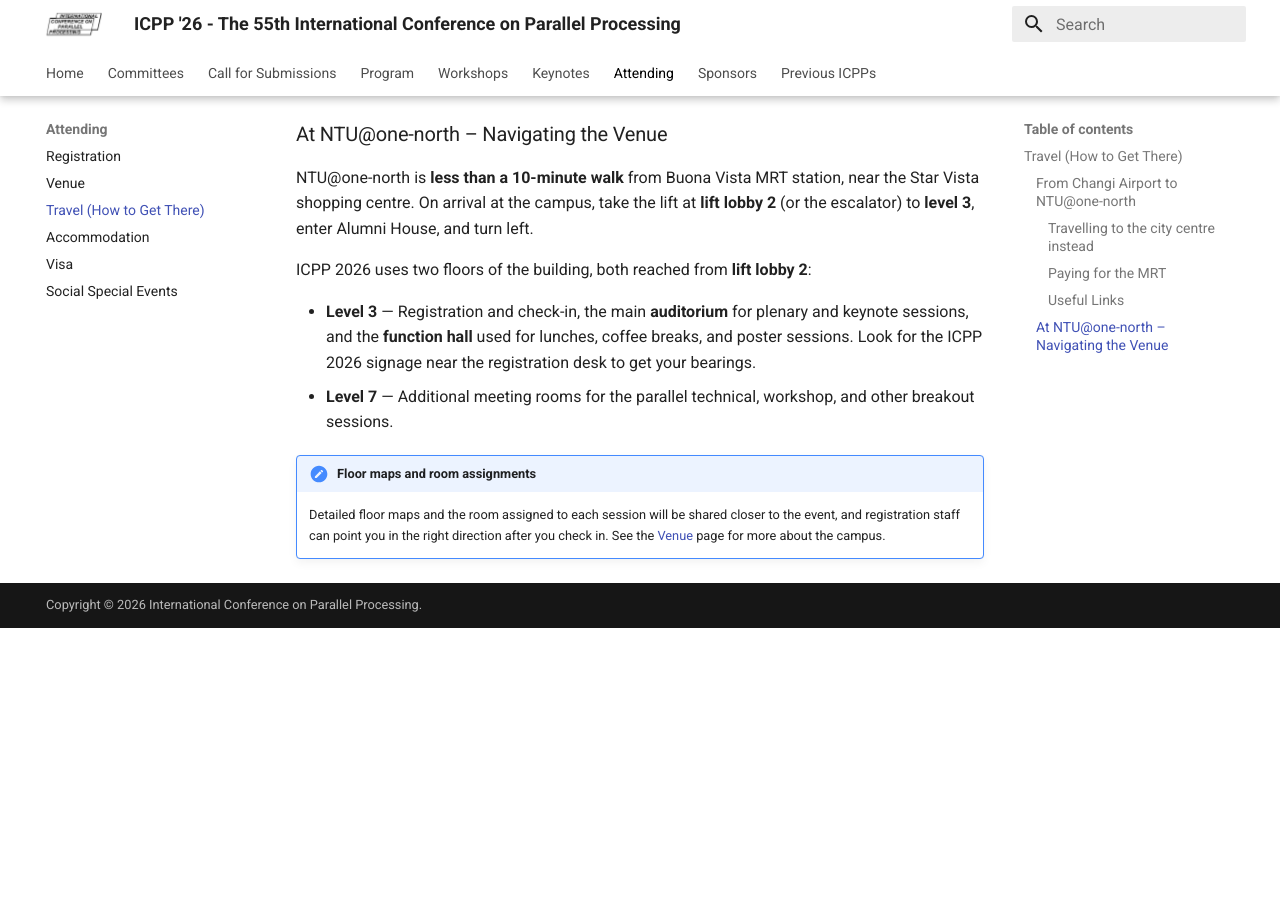
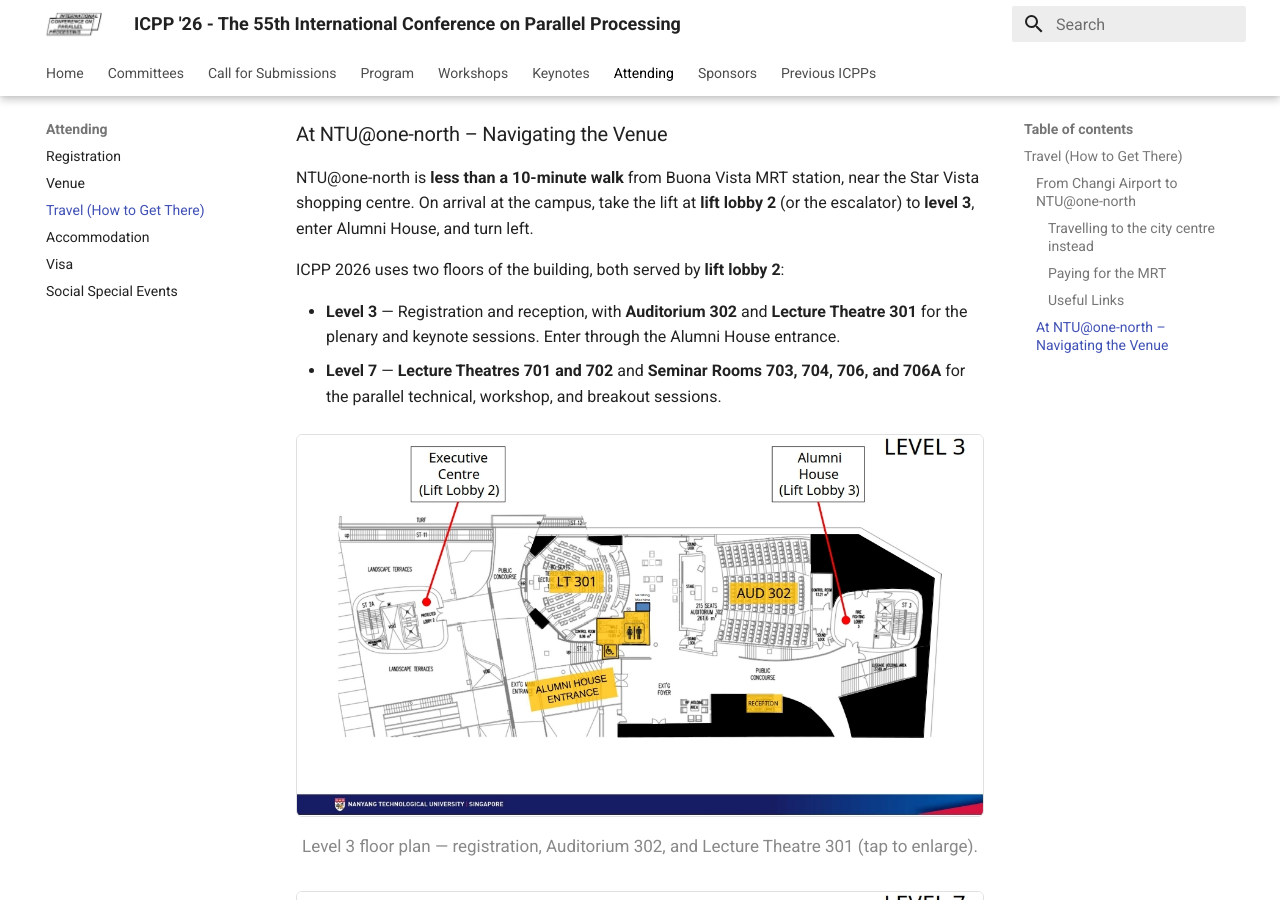
Before and after one commit to icpp2026/icpp2026.github.io, an MkDocs documentation site: the page built from docs/travel.md, in a window 1280 px wide and 900 px high, scrolled down 2388 px. Built offline with MkDocs 1.6.1 and Material for MkDocs 9.7.7, drawn with Linux system fonts in a browser that asks for light colours; comment, search, counter and statistics services are not loaded; before the commit the page ends 3016 px from its top, so only the background shows below that; some of the changed text lies outside the part shown.

Commit message:
docs: add NTU@one-north level 3 and level 7 floor maps to Travel page
Add the venue floor plans under the Level 3 / Level 7 descriptions in the
"Navigating the Venue" section, each with a caption and click-to-enlarge,
and reference the actual room labels (Auditorium 302, LT 301, LT 701/702,
SR 703/704/706/706A).

Co-Authored-By: Claude Opus 4.8 (1M context) <noreply@anthropic.com>
Claude-Session: https://claude.ai/code/session_01GFSYDrAmhEhuhe9QaC2Zbp

```diff
--- a/docs/travel.md
+++ b/docs/travel.md
@@ -55,10 +55,16 @@ Single MRT trips typically cost around **S$1–2**. Foreign-issued Mastercard an
 
 NTU@one-north is **less than a 10-minute walk** from Buona Vista MRT station, near the Star Vista shopping centre. On arrival at the campus, take the lift at **lift lobby 2** (or the escalator) to **level 3**, enter Alumni House, and turn left.
 
-ICPP 2026 uses two floors of the building, both reached from **lift lobby 2**:
+ICPP 2026 uses two floors of the building, both served by **lift lobby 2**:
 
-- **Level 3** — Registration and check-in, the main **auditorium** for plenary and keynote sessions, and the **function hall** used for lunches, coffee breaks, and poster sessions. Look for the ICPP 2026 signage near the registration desk to get your bearings.
-- **Level 7** — Additional meeting rooms for the parallel technical, workshop, and other breakout sessions.
+- **Level 3** — Registration and reception, with **Auditorium 302** and **Lecture Theatre 301** for the plenary and keynote sessions. Enter through the Alumni House entrance.
+- **Level 7** — **Lecture Theatres 701 and 702** and **Seminar Rooms 703, 704, 706, and 706A** for the parallel technical, workshop, and breakout sessions.
 
-!!! note "Floor maps and room assignments"
-    Detailed floor maps and the room assigned to each session will be shared closer to the event, and registration staff can point you in the right direction after you check in. See the [Venue](venue.md) page for more about the campus.
+[![NTU@one-north level 3 floor plan](assets/imgs/venue_maps_L3.jpg){ style="width:100%;max-width:760px;display:block;margin:1.25rem auto 0.25rem;border:1px solid rgba(0,0,0,0.12);border-radius:6px" }](assets/imgs/venue_maps_L3.jpg){:target="_blank"}
+<p style="text-align:center;font-size:0.85rem;color:#888;margin:0 0 1.5rem;">Level 3 floor plan — registration, Auditorium 302, and Lecture Theatre 301 (tap to enlarge).</p>
+
+[![NTU@one-north level 7 floor plan](assets/imgs/venue_maps_L7.jpg){ style="width:100%;max-width:760px;display:block;margin:0 auto 0.25rem;border:1px solid rgba(0,0,0,0.12);border-radius:6px" }](assets/imgs/venue_maps_L7.jpg){:target="_blank"}
+<p style="text-align:center;font-size:0.85rem;color:#888;margin:0;">Level 7 floor plan — Lecture Theatres 701/702 and Seminar Rooms 703/704/706/706A (tap to enlarge).</p>
+
+!!! note "Room assignments"
+    The room assigned to each session will be confirmed closer to the event, and registration staff can point you in the right direction after you check in. See the [Venue](venue.md) page for more about the campus.
```
Also changed, not shown: docs/assets/imgs/venue_maps_L3.jpg (added), docs/assets/imgs/venue_maps_L7.jpg (added).
